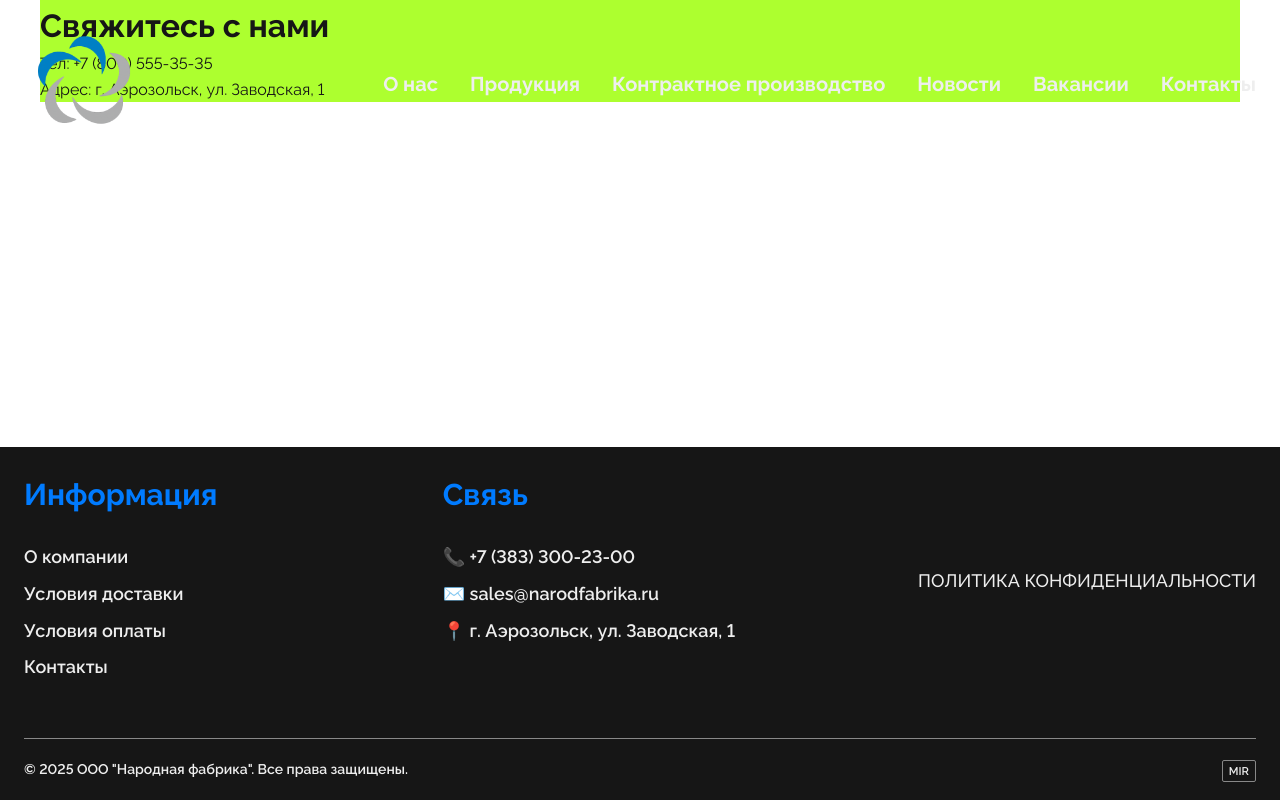
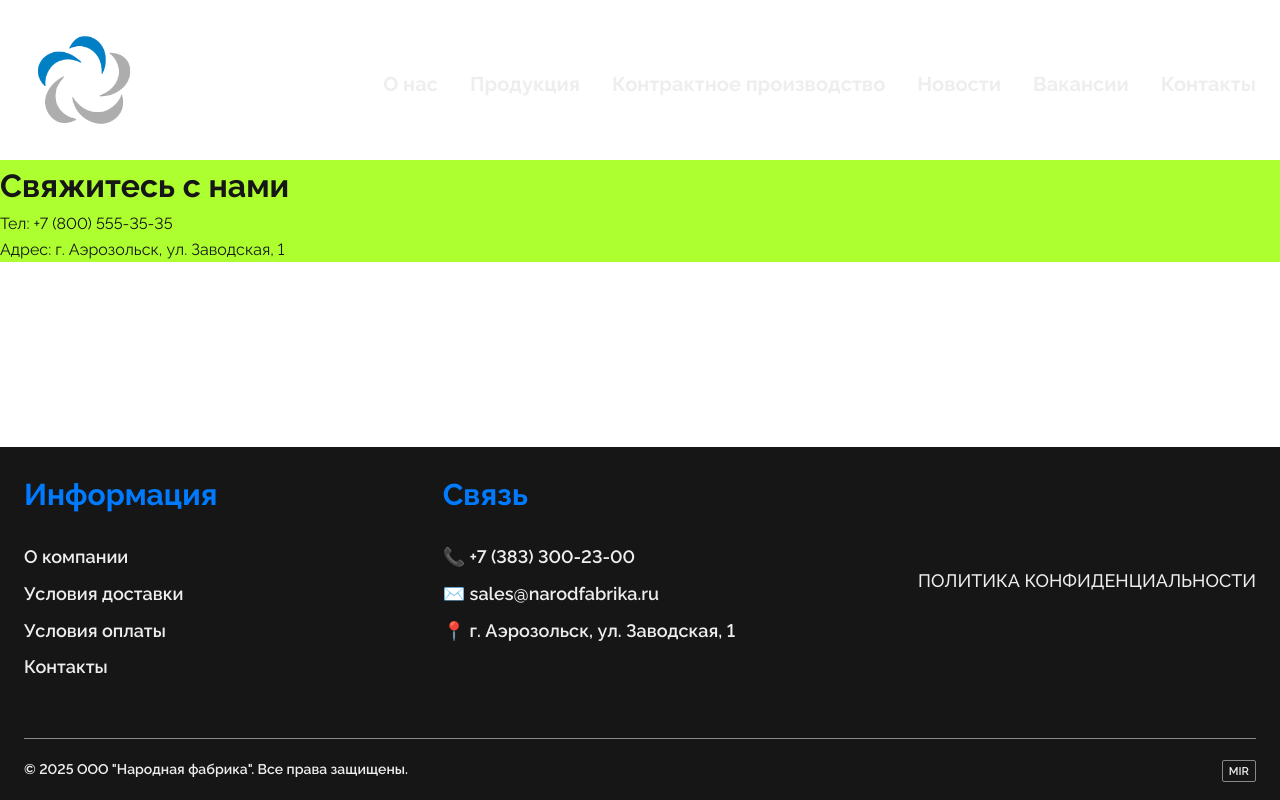
Before and after one commit to dmitriylmao/narodnayafabrika, a Next.js app: page /contact in a window 1280 px wide. Built offline with nearby package versions, Linux system fonts and the light colour scheme.

Commit message:
Фикс бага с линтером

```diff
--- a/src/app/about/page.js
+++ b/src/app/about/page.js
@@ -3,11 +3,11 @@ import styles from "./page.module.css";
 export default function AboutPage() {
   return (
     <div className={styles.pageWrapper}>
-      <h1>О заводе "Народная фабрика"</h1>
+      <h1>О заводе &quot;Народная фабрика&quot;</h1>
       <p>
         Мы — передовое производство аэрозольной продукции.
         Более 20 лет опыта и инноваций в каждой банке!
-        Это страница "О нас".
+        Это страница &quot;О нас&quot;.
       </p>
     </div>
   );
--- a/src/app/about/page.module.css
+++ b/src/app/about/page.module.css
@@ -1,6 +1,6 @@
 
 .pageWrapper {
-  max-width: 1200px;
-  margin: 0 auto;
+  max-width: 1600px;
+  margin: 160px auto 0;
   background-color: orange;
 }
--- a/src/app/contact/page.module.css
+++ b/src/app/contact/page.module.css
@@ -1,6 +1,6 @@
 
 .pageWrapper {
-  max-width: 1200px;
-  margin: 0 auto;
+  max-width: 1600px;
+  margin: 160px auto 0;
   background-color: greenyellow;
 }
--- a/src/app/products/page.module.css
+++ b/src/app/products/page.module.css
@@ -1,6 +1,6 @@
 
 .pageWrapper {
-  max-width: 1200px;
-  margin: 0 auto;
+  max-width: 1600px;
+  margin: 160px auto 0;
   background-color: pink;
 }
--- a/src/components/Footer/Footer.js
+++ b/src/components/Footer/Footer.js
@@ -69,7 +69,7 @@ export default function Footer() {
 
         <div className={styles.bottomRow}>
           <p className={styles.copyright}>
-            © {currentYear} ООО "Народная фабрика". Все права защищены.
+            © {currentYear} ООО &quot;Народная фабрика&quot;. Все права защищены.
           </p>
 
           <div className={styles.paymentIcons}>
--- a/src/components/IntroSection/IntroSection.module.css
+++ b/src/components/IntroSection/IntroSection.module.css
@@ -27,7 +27,7 @@
 }
 
 .description {
-  font-size: 22px;
+  font-size: 24px;
   font-weight: 500;
   line-height: 1.3;
   color: var(--color-text-dark);
```
